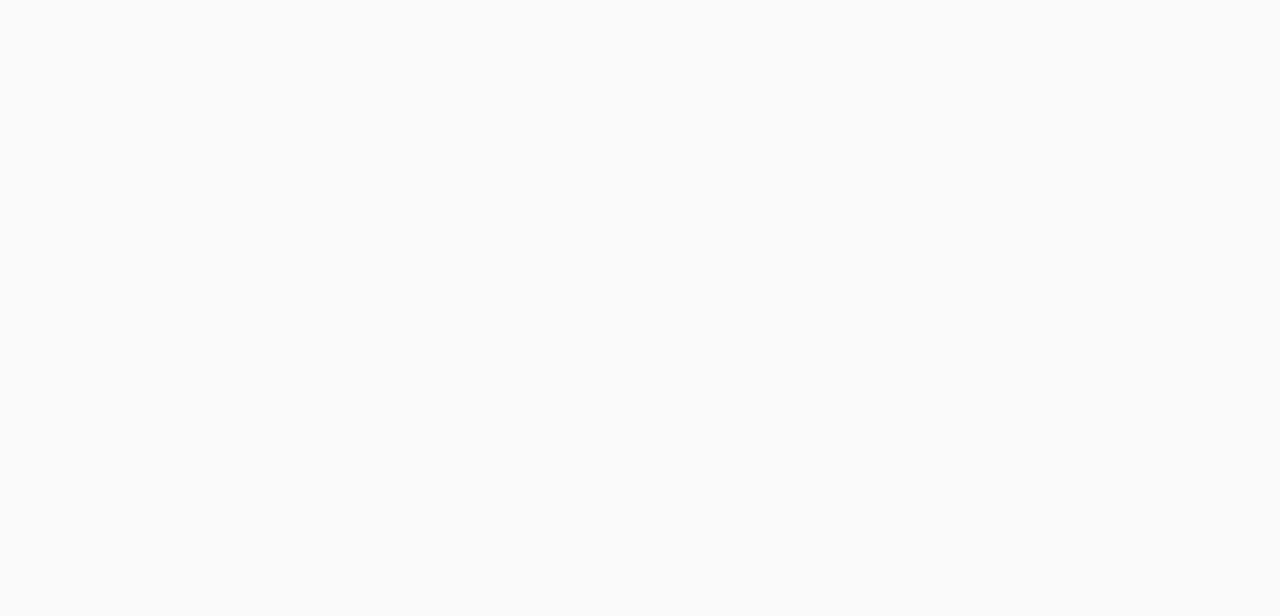
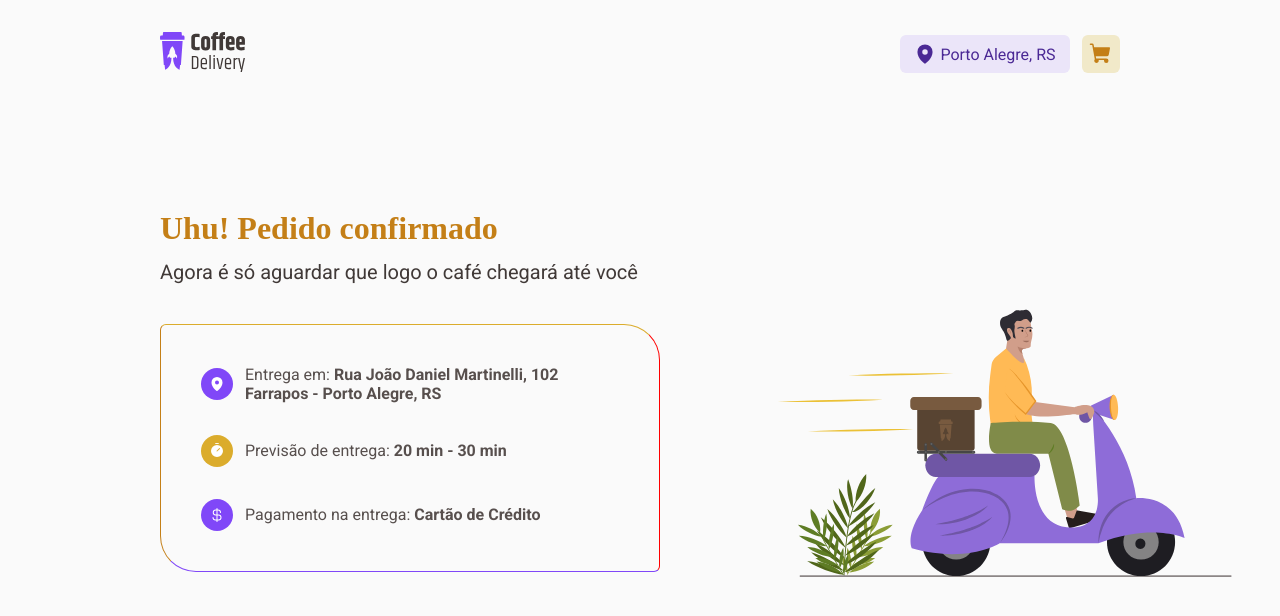
Before and after one commit to arthur-carminatti/Coffe-Delivery, a React (Vite) app: page /success in a window 1280 px wide. Before the commit this address had no page. Shown: the top 616 px of the page. Built offline with nearby package versions, Linux system fonts and the light colour scheme.

Commit message:
success style

```diff
--- a/src/components/Checkout/FrameTwo/index.tsx
+++ b/src/components/Checkout/FrameTwo/index.tsx
@@ -71,7 +71,7 @@
                                 </CoffeRemoveContainer>
                             </CoffeSelectedActionsContainer>
                         </CoffeSelectedDetailsContainer>
-                        <span>R$ 9,90</span>
+                        <span>R$ 119,90</span>
                     </CoffeSelectedInfoContainer>
 
                 </CoffeSelectedContainer>
--- a/src/components/Checkout/FrameTwo/styles.ts
+++ b/src/components/Checkout/FrameTwo/styles.ts
@@ -11,8 +11,6 @@
 `
 
 export const TitleTwoCheckoutContainer = styled.div`
-        width: 156px;
-        height: 23px;
         display: flex;
 
         font-family: 'Baloo 2';
@@ -28,8 +26,6 @@
 
 export const BoxTwoCheckoutContainer = styled.div`
     border-radius: 6px 44px;
-    width: 100%;
-    height: 100%;
 
     padding: 40px;
     background: ${props => props.theme["white-200"]};
@@ -42,7 +38,6 @@
 export const CoffeSelectedContainer = styled.div`
     display: flex;
     flex-direction: column;
-    justify-content: space-between;
     padding: 8px 4px;
     border-radius: 6px;
     gap: 20px;
@@ -73,10 +68,11 @@
         line-height: 130%;
 
         display: flex;
+        justify-content: end;
         align-items: center;
-        text-align: right;
 
         color: #574F4D;
+        width: 150px;
     }
 `
 
@@ -116,9 +112,10 @@
 export const CoffeSelectedDetailsContainer = styled.div`
     display: flex;
     flex-direction: column;
-    align-items: flex-start;
     padding: 0px;
     gap: 8px;
+    margin-left: 15px;
+    width: 100%;
 `
 
 export const CoffeSummaryContainer = styled.div`
@@ -128,9 +125,6 @@
     align-items: flex-start;
     padding: 0px;
     gap: 12px;
-
-    width: 368px;
-    height: 92px;
 `
 
 export const CoffeTotalItensContainer = styled.div`
@@ -140,8 +134,7 @@
     padding: 0px;
     gap: 8px;
 
-    width: 368px;
-    height: 21px;
+    width: 100%;
 
     P {
         font-size: 14px;
@@ -192,9 +185,6 @@
     gap: 4px;
     border: 0;
 
-    width: 368px;
-    height: 46px;
-
     background: #DBAC2C;
     border-radius: 6px;
 
--- /dev/null
+++ b/src/pages/Success/index.tsx
@@ -0,0 +1,35 @@
+import { CurrencyDollar, MapPin, Timer } from "phosphor-react";
+import { LocalOrderInfoContainer, OrderInfoContainer, SuccessContainer, SuccessImgContainer, SuccessMarginContainer, TimeOrderInfoContainer } from "./styles";
+import imgSuccess from '../../assets/imgSuccess.svg'
+
+export function Success() {
+    return (
+        <SuccessMarginContainer>
+            <SuccessContainer>
+                <h1>Uhu! Pedido confirmado</h1>
+                <h2>Agora é só aguardar que logo o café chegará até você</h2>
+
+                <OrderInfoContainer>
+                    <LocalOrderInfoContainer>
+                        <MapPin size={22} weight="fill" />
+                        <p>Entrega em: <span>Rua João Daniel Martinelli, 102 Farrapos - Porto Alegre, RS</span></p>
+                    </LocalOrderInfoContainer>
+
+                    <TimeOrderInfoContainer>
+                        <Timer size={22} weight="fill" />
+                        <p>Previsão de entrega: <span>20 min - 30 min</span></p>
+                    </TimeOrderInfoContainer>
+
+                    <LocalOrderInfoContainer>
+                        <CurrencyDollar size={22} weight="fill" />
+                        <p>Pagamento na entrega: <span>Cartão de Crédito</span></p>
+                    </LocalOrderInfoContainer>
+                </OrderInfoContainer>
+            </SuccessContainer>
+
+            <SuccessImgContainer>
+                <img src={imgSuccess} alt="" />
+            </SuccessImgContainer>
+        </SuccessMarginContainer>
+    )
+}
--- /dev/null
+++ b/src/pages/Success/styles.ts
@@ -0,0 +1,116 @@
+import styled from "styled-components";
+
+export const SuccessMarginContainer = styled.main`
+    width: 100%;
+    display: flex;
+    gap: 102px;
+`
+
+export const SuccessContainer = styled.div`
+    display: flex;
+    flex-direction: column;
+    margin-top: 100px;
+    margin-left: 160px;
+    width: 40%;
+
+    min-width: 500px;
+
+    h2 {
+        margin-top: 10px;
+        font-family: 'Roboto';
+        font-style: normal;
+        font-weight: 400;
+        font-size: 20px;
+
+        color: #403937;
+        font-stretch: 100;
+    }
+
+    h1 {
+        font-family: 'Baloo 2';
+        font-style: normal;
+        font-weight: 800;
+        font-size: 32px;
+        line-height: 130%;
+
+        display: flex;
+
+        color: #C47F17;
+    }
+`
+
+export const OrderInfoContainer = styled.div`
+    display: flex;
+    flex-direction: column;
+    align-items: flex-start;
+    padding: 40px;
+    gap: 32px;
+
+    margin-top: 40px;
+
+    max-width: 526px;
+
+    border: 1px solid;
+    border-radius: 6px 36px;
+    border-bottom-color: rgba(128, 71, 248, 1);
+    border-top-color: rgba(219, 172, 44, 1);
+    border-left-color: #C47F17;
+    border-right-color: red;
+`
+
+export const LocalOrderInfoContainer = styled.div`
+    display: flex;
+    align-items: center;
+    padding: 0px;
+    gap: 12px;
+
+    svg {
+        display: flex;
+        flex-direction: row;
+        justify-content: center;
+        align-items: center;
+        padding: 8px;
+        gap: 8px;
+        min-width: 32px;
+        height: 32px;
+
+        color: white;
+        background: #8047F8;
+        border-radius: 1000px;
+    }
+
+    p {
+        font-size: 16px;
+
+        color: #574F4D;
+    }
+
+    span {
+        font-weight: bold;
+        font-size: 16px;
+
+        color: #574F4D;
+    }
+`
+
+export const TimeOrderInfoContainer = styled(LocalOrderInfoContainer)`
+    svg {
+        background: #DBAC2C;
+    }
+`
+
+export const SuccessImgContainer = styled.main`
+    display: flex;
+    height: 600px;
+    margin-top: 100px;
+    margin-right: 160px;
+    width: 50%;
+    align-items: center;
+    justify-content: center;
+
+    min-width: 500px;
+
+    img {
+        margin-bottom: 130px;
+    }
+`
--- a/src/routes.tsx
+++ b/src/routes.tsx
@@ -2,6 +2,7 @@
 import { Home } from "./pages/Home";
 import { DefaultLayout } from './layouts/DefaultLayout';
 import { Checkout } from './pages/Checkout';
+import { Success } from './pages/Success';
 
 export function Router() {
     return (
@@ -9,6 +10,7 @@
             <Route path="/" element={<DefaultLayout />}>
                 <Route path="/" element={<Home />} />
                 <Route path="/checkout" element={<Checkout />} />
+                <Route path="/success" element={<Success />} />
             </Route>
         </Routes>
     );
```
Also changed, not shown: src/assets/imgSuccess.svg (added).
